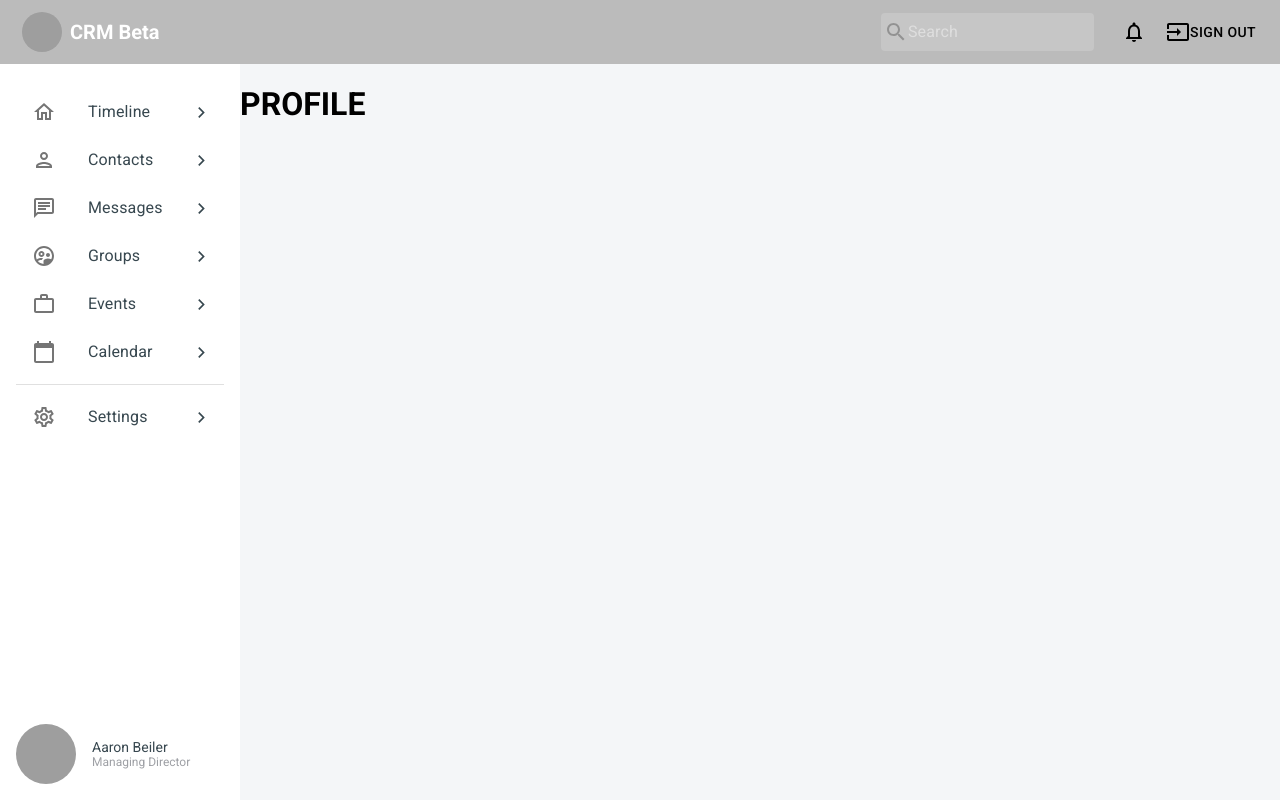
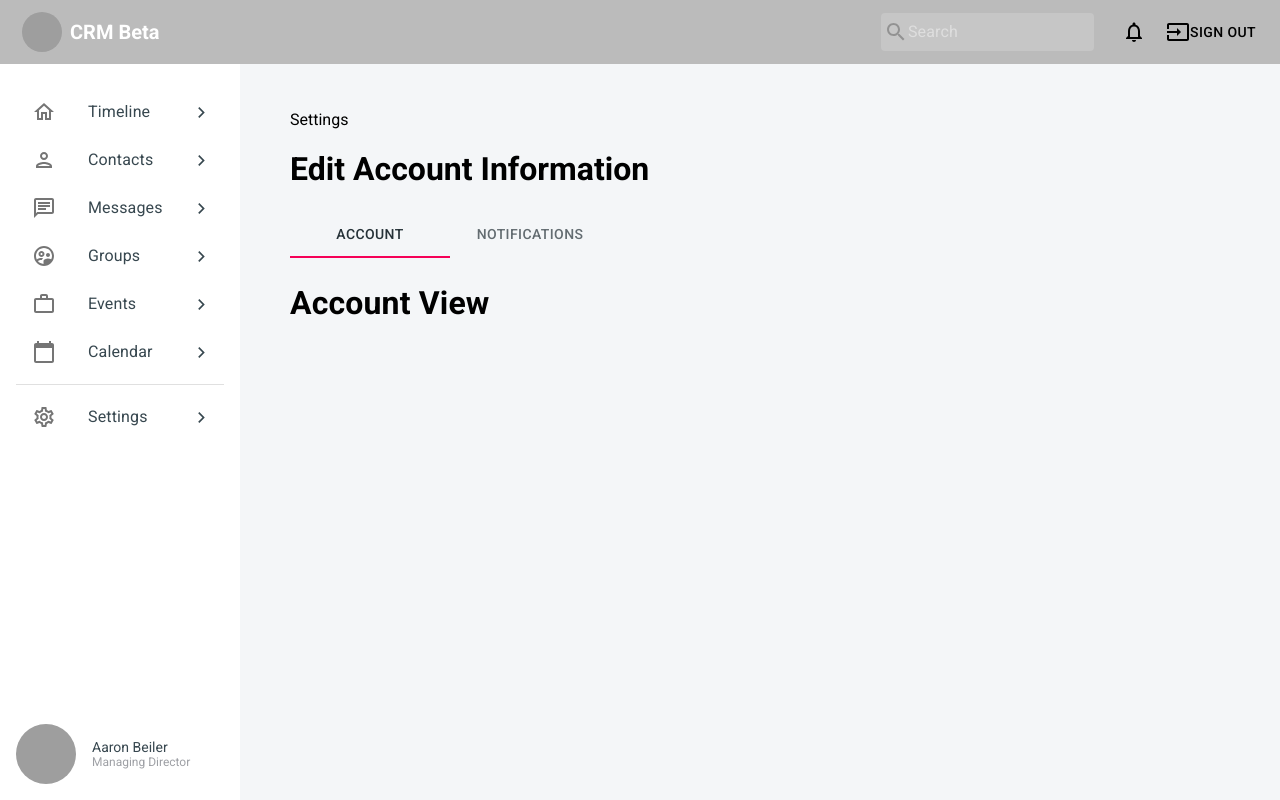
Before and after one commit to dock90/konek, a React (Create React App) app: page /profile in a window 1280 px wide. Built offline with nearby package versions, Linux system fonts and the light colour scheme; no server answers; sample sign-in values are in the browser's storage; grey boxes are pictures that could not be loaded.

Commit message:
Setup profile base

```diff
--- /dev/null
+++ b/src/components/StyledAppBar.js
@@ -0,0 +1,9 @@
+import { styled } from '@material-ui/core/styles';
+import AppBar from '@material-ui/core/AppBar';
+
+const StyledAppBar = styled(AppBar)({
+  background: 'none',
+  boxShadow: 'none',
+});
+
+export default StyledAppBar;
--- /dev/null
+++ b/src/components/StyledTab.js
@@ -0,0 +1,8 @@
+import { styled } from '@material-ui/core/styles';
+import Tab from '@material-ui/core/Tab';
+
+const StyledTab = styled(Tab)({
+  color: '#263238',
+});
+
+export default StyledTab;
--- /dev/null
+++ b/src/components/StyledTabs.js
@@ -0,0 +1,9 @@
+import { styled } from '@material-ui/core/styles';
+import Tabs from '@material-ui/core/Tabs';
+
+const StyledTabs = styled(Tabs)({
+  margin: 0,
+  padding: 0,
+});
+
+export default StyledTabs;
--- /dev/null
+++ b/src/components/TabPanel.js
@@ -0,0 +1,29 @@
+import React from 'react';
+import PropTypes from 'prop-types';
+import Typography from '@material-ui/core/Typography';
+import Box from '@material-ui/core/Box';
+
+const TabPanel = props => {
+  const { children, value, index, ...other } = props;
+
+  return (
+    <Typography
+      component="div"
+      role="tabpanel"
+      hidden={value !== index}
+      id={`simple-tabpanel-${index}`}
+      aria-labelledby={`simple-tab-${index}`}
+      {...other}
+    >
+      {value === index && <Box>{children}</Box>}
+    </Typography>
+  );
+};
+
+TabPanel.propTypes = {
+  children: PropTypes.node,
+  index: PropTypes.any.isRequired,
+  value: PropTypes.any.isRequired,
+};
+
+export default TabPanel;
--- /dev/null
+++ b/src/views/Profile/Account.js
@@ -0,0 +1,9 @@
+import React from 'react';
+
+const Account = () => (
+  <div>
+    <h1>Account View</h1>
+  </div>
+);
+
+export default Account;
--- /dev/null
+++ b/src/views/Profile/Header.js
@@ -0,0 +1,10 @@
+import React from 'react';
+
+const Header = () => (
+  <div>
+    <p>Settings</p>
+    <h1>Edit Account Information</h1>
+  </div>
+);
+
+export default Header;
--- /dev/null
+++ b/src/views/Profile/Notifications.js
@@ -0,0 +1,9 @@
+import React from 'react';
+
+const Notifications = () => (
+  <div>
+    <h1>Notifications</h1>
+  </div>
+);
+
+export default Notifications;
--- a/src/views/Profile/ProfileContainer.js
+++ b/src/views/Profile/ProfileContainer.js
@@ -1,16 +1,52 @@
 import React from 'react';
 import styled from 'styled-components';
+
+// components
+import Header from './Header';
+import Account from './Account';
+import Notifications from './Notifications';
+import TabPanel from '../../components/TabPanel';
+import StyledAppBar from '../../components/StyledAppBar';
+import StyledTabs from '../../components/StyledTabs';
+import StyledTab from '../../components/StyledTab';
 
 // styles
 const Layout = styled.div`
   grid-area: main;
   background: #f4f6f8;
+  padding: 30px 50px;
 `;
 
-const ProfileContainer = () => (
-  <Layout>
-    <h1>PROFILE</h1>
-  </Layout>
-);
+const ProfileContainer = () => {
+  const [value, setValue] = React.useState(0);
+
+  const handleChange = (event, newValue) => {
+    setValue(newValue);
+  };
+
+  return (
+    <Layout>
+      <Header />
+      <TabPanel>
+        <StyledAppBar position="static">
+          <StyledTabs
+            value={value}
+            onChange={handleChange}
+            aria-label="simple tabs example"
+          >
+            <StyledTab label="Account" />
+            <StyledTab label="Notifications" />
+          </StyledTabs>
+        </StyledAppBar>
+        <TabPanel value={value} index={0}>
+          <Account />
+        </TabPanel>
+        <TabPanel value={value} index={1}>
+          <Notifications />
+        </TabPanel>
+      </TabPanel>
+    </Layout>
+  );
+};
 
 export default ProfileContainer;
```
